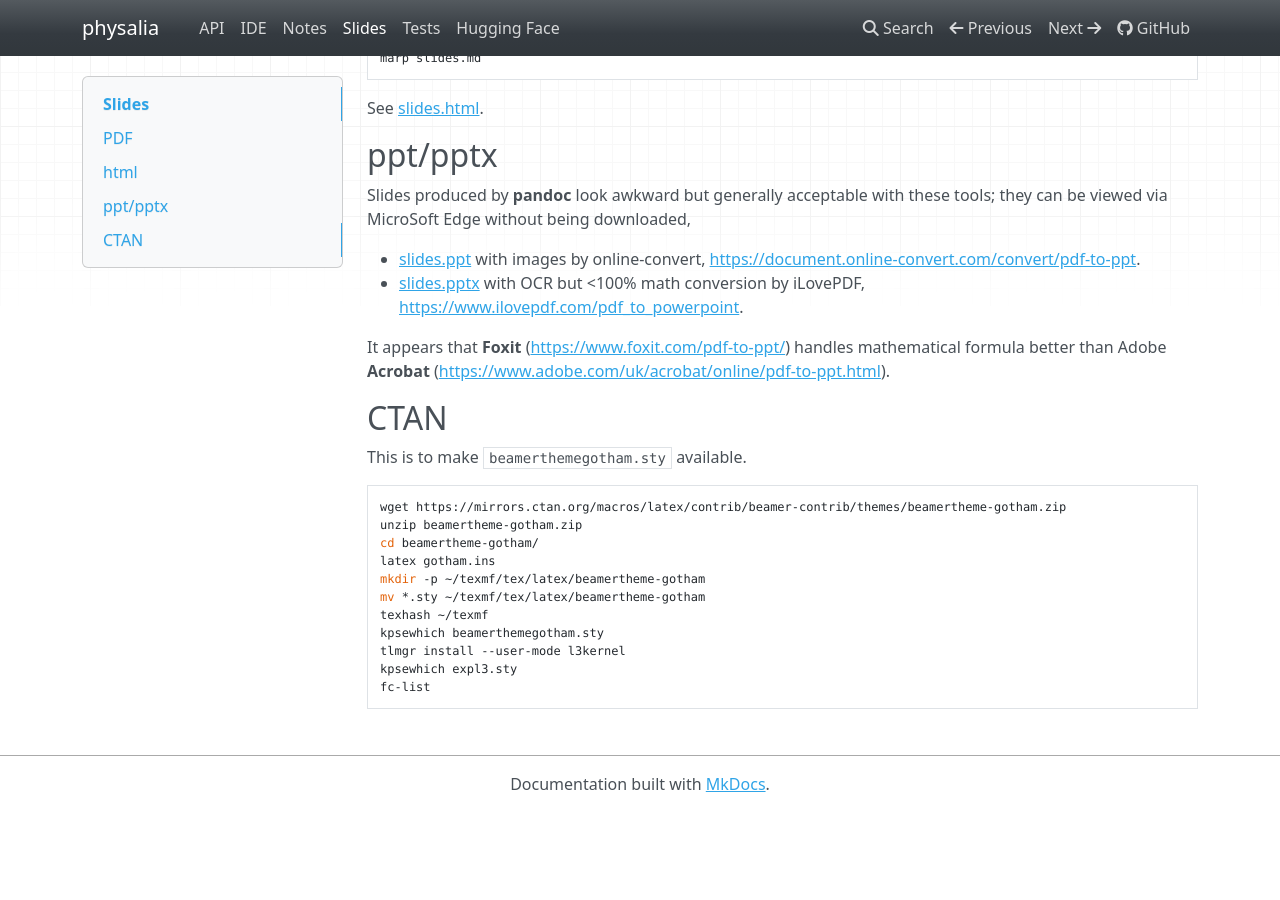
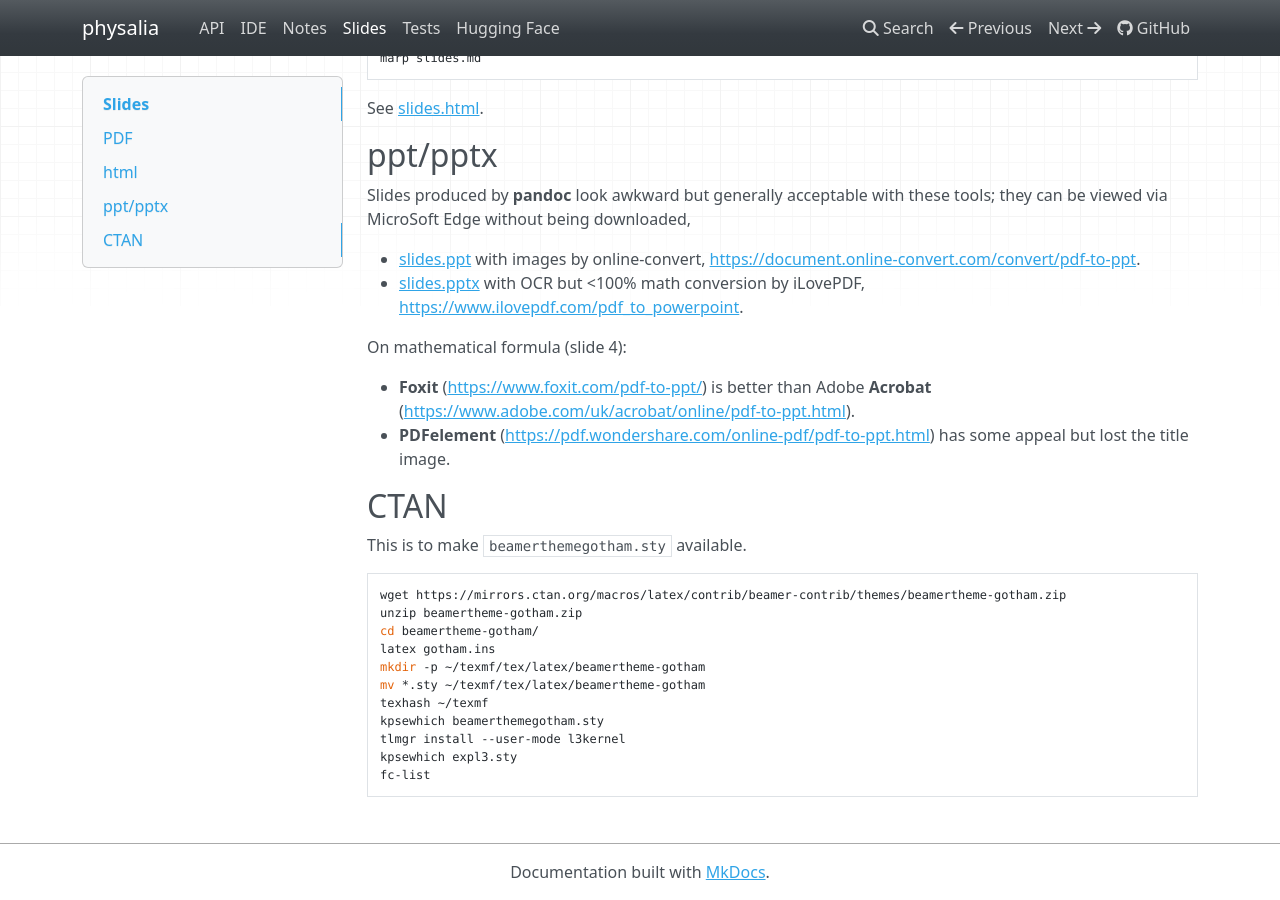
Before and after one commit to jinghuazhao/physalia, an MkDocs documentation site: the page built from docs/slides.md, in a window 1280 px wide and 900 px high, scrolled down 547 px. Built offline with MkDocs 1.6.1, drawn with Linux system fonts in a browser that asks for light colours; nearby versions of some CDN libraries; a script that is not in the unit is left out; before the commit the page ends 1359 px from its top, so only the background shows below that.

Commit message:
physalia

```diff
--- a/docs/slides.md
+++ b/docs/slides.md
@@ -36,7 +36,10 @@ Slides produced by **pandoc** look awkward but generally acceptable with these t
 - <a href="slides.ppt">slides.ppt</a> with images by online-convert, <https://document.online-convert.com/convert/pdf-to-ppt>.
 - <a href="slides.pptx">slides.pptx</a> with OCR but <100% math conversion by iLovePDF, <https://www.ilovepdf.com/pdf_to_powerpoint>.
 
-It appears that **Foxit** (<https://www.foxit.com/pdf-to-ppt/>) handles mathematical formula better than Adobe **Acrobat** (<https://www.adobe.com/uk/acrobat/online/pdf-to-ppt.html>).
+On mathematical formula (slide 4):
+
+* **Foxit** (<https://www.foxit.com/pdf-to-ppt/>) is better than Adobe **Acrobat** (<https://www.adobe.com/uk/acrobat/online/pdf-to-ppt.html>).
+* **PDFelement** (<https://pdf.wondershare.com/online-pdf/pdf-to-ppt.html>) has some appeal but lost the title image.
 
 ## CTAN
 
```
Also changed, not shown: 1 other file.
